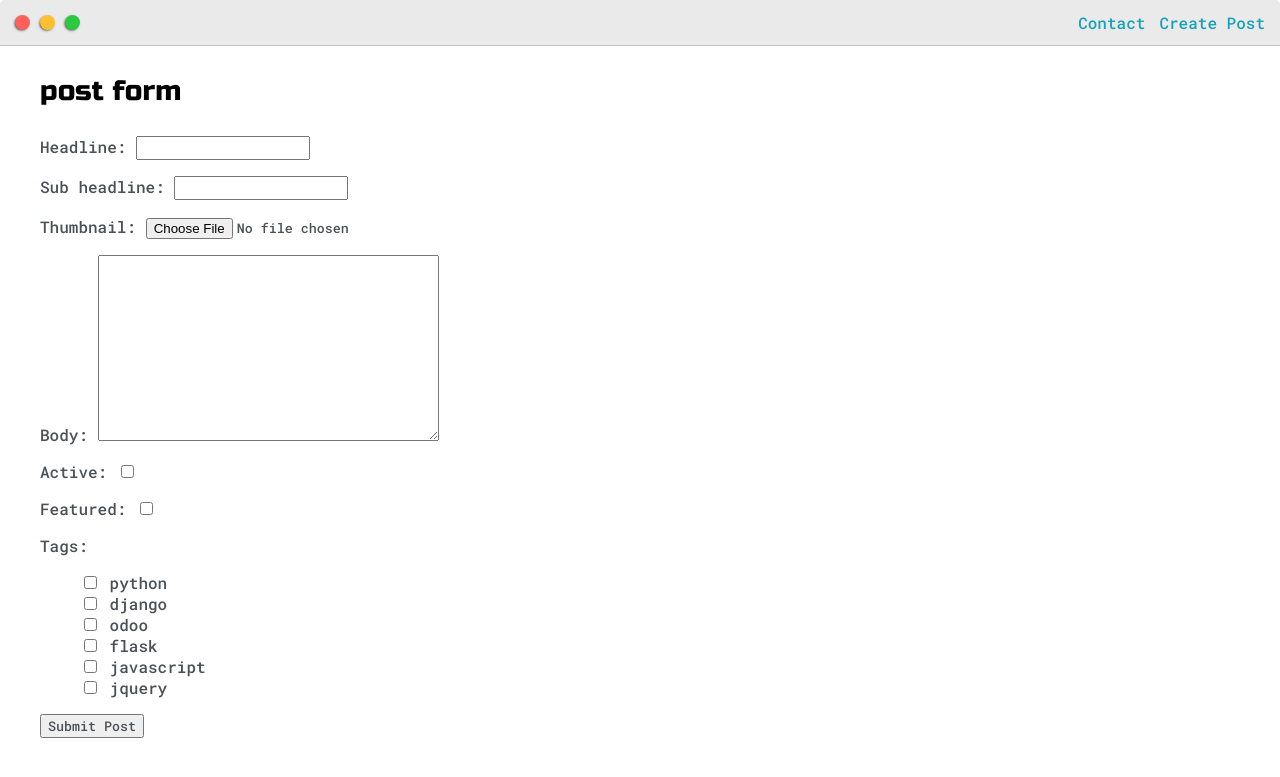
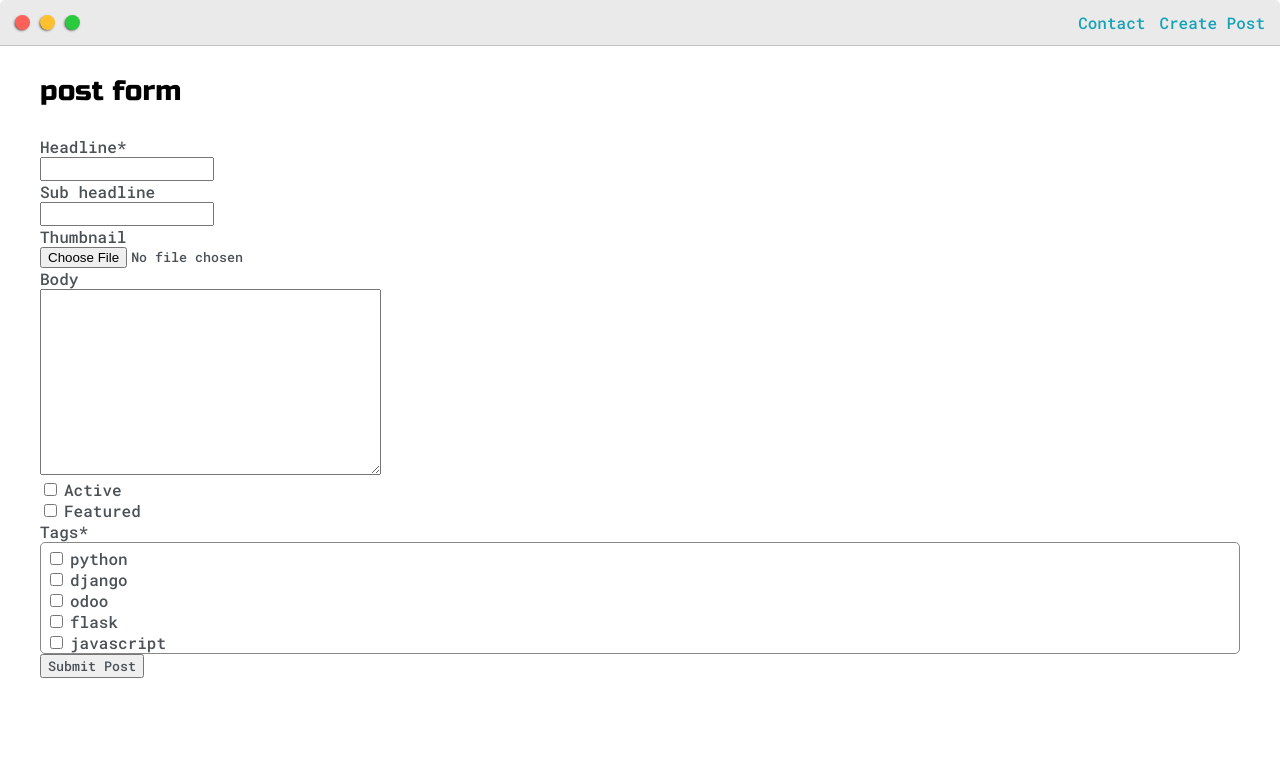
Before and after one commit to ahmed-gaber-elgamal/my-portfolio-using-django, a Django app: page /create_post in a window 1280 px wide. Shown: the top 777 px of the page. Run offline with Django 3.2, Linux system fonts and the light colour scheme; a user stored in the database is signed in; data comes from the database, SQL or seed files in the repository; some libraries are stand-ins or nearby versions.

Commit message:
added crispy form

```diff
--- a/base/templates/base/post_form.html
+++ b/base/templates/base/post_form.html
@@ -1,12 +1,21 @@
 {% extends 'base/base.html' %}
 {% load static %}
-
+{% load crispy_forms_tags %}
 {% block content %}
+<style type="text/css">
+    #div_id_tags > div{
+        max-height:100px;
+        ooverflow-y:scroll;
+        border:1px solid #888;
+        padding:5px;
+        border-radius:5px;
+    }
+</style>
     <div class="main-container">
         <h3>post form</h3>
         <form action="" method="POST" enctype="multipart/form-data">
             {% csrf_token %}
-            {{ form.as_p }}
+            {{ form|crispy }}
             <input class="btn btn-primary" type="submit" value="Submit Post">
         </form>
     </div>
--- a/my_portfolio/settings.py
+++ b/my_portfolio/settings.py
@@ -38,7 +38,10 @@ INSTALLED_APPS = [
     'django.contrib.messages',
     'django.contrib.staticfiles',
     'base.apps.BaseConfig',
+    'crispy_forms',
 ]
+
+CRISPY_TEMPLATE_PACK = 'bootstrap4'
 
 MIDDLEWARE = [
     'whitenoise.middleware.WhiteNoiseMiddleware',
```
